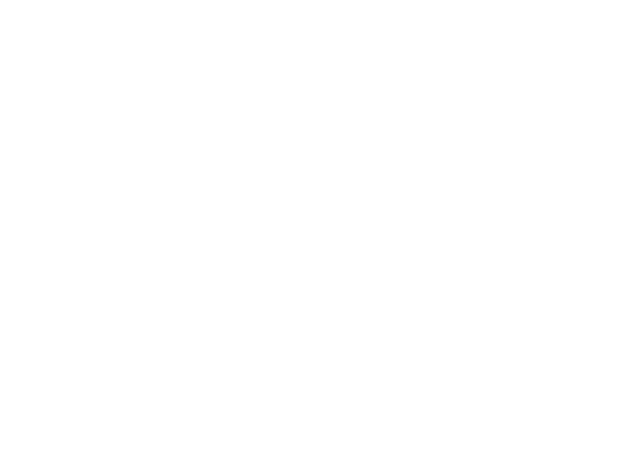
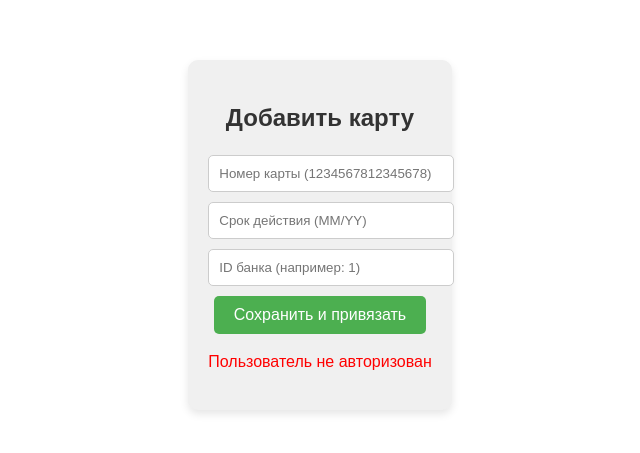
Before and after one commit to WhatKindOfPhrasesDoYouUse/HotelFrontend, a React (Vite) app: page /add-card in a window 1280 px wide. Before the commit this address had no page. Shown: the part 165-618 px from the top of the page, without its empty margins (320-960 px from the left). Built offline with nearby package versions, Linux system fonts and the light colour scheme.

Commit message:
добавил компонент для добавления карты

```diff
--- a/src/App.jsx
+++ b/src/App.jsx
@@ -6,12 +6,15 @@ import Login from "./components/Login.jsx";
 import GuestRegistration from "./components/GuestRegistration.jsx";
 import GuestProfile from "./components/GuestProfile.jsx";
 import EditGuestProfile from "./components/EditGuestProfile.jsx";
+import AddCard from "./components/AddCard.jsx";
 
 function App() {
     return (
         <Router>
             <div className="app-container">
                 <Routes>
+                    <Route path="/add-card" element={<AddCard />} />
+                    <Route path="/bind-card-to-guest" element={<EditGuestProfile />} />
                     <Route path="/edit-guest-profile" element={<EditGuestProfile />} />
                     <Route path="/guest-profile" element={<GuestProfile />} />
                     <Route path="/guest-registration" element={<GuestRegistration />} />
--- /dev/null
+++ b/src/components/AddCard.jsx
@@ -0,0 +1,135 @@
+import { useEffect, useState } from "react";
+import { useNavigate } from "react-router-dom";
+import { jwtDecode } from "jwt-decode";
+import axios from "axios";
+
+const AddCard = () => {
+    const [cardData, setCardData] = useState({
+        cardNumber: "",
+        cardDate: "",
+        bankId: null,
+    });
+    const [clientId, setClientId] = useState(null);
+    const [guestData, setGuestData] = useState(null);
+    const [error, setError] = useState(null);
+    const navigate = useNavigate();
+
+    useEffect(() => {
+        const token = localStorage.getItem("token");
+        if (token) {
+            const decodedToken = jwtDecode(token);
+            setClientId(decodedToken.client_id);
+        } else {
+            setError("Пользователь не авторизован");
+        }
+    }, []);
+
+    const handleChange = (e) => {
+        const { name, value } = e.target;
+        setCardData({ ...cardData, [name]: value });
+    };
+
+    const handleSubmit = async (e) => {
+        e.preventDefault();
+
+        if (!clientId) {
+            setError("ID гостя не найден");
+            return;
+        }
+
+        try {
+            const response = await axios.get(`http://localhost:5221/api/guests/${clientId}`);
+            setGuestData(response.data);
+
+            console.log("Ответ от гостя:", response.data);
+
+            const payload = {
+                ...cardData,
+                bankId: parseInt(cardData.bankId, 10),
+                guestId: parseInt(guestData.id, 10),
+            };
+
+            console.log("Отправляемые данные:", payload);
+
+            const createResponse = await axios.post("http://localhost:5221/api/cards", payload);
+            console.log("Ответ от сервера:", createResponse);
+
+            navigate("/guest-profile");
+        } catch (err) {
+            console.error("Ошибка при добавлении карты:", err);
+            setError(err.response?.data?.message || "Не удалось добавить карту");
+        }
+    };
+
+    return (
+        <div style={styles.container}>
+            <h2>Добавить карту</h2>
+            <form onSubmit={handleSubmit}>
+                <input
+                    type="text"
+                    name="cardNumber"
+                    placeholder="Номер карты (1234567812345678)"
+                    value={cardData.cardNumber}
+                    onChange={handleChange}
+                    required
+                    pattern="\d{16}"
+                    title="Введите 16-значный номер карты"
+                    style={styles.input}
+                />
+                <input
+                    type="text"
+                    name="cardDate"
+                    placeholder="Срок действия (MM/YY)"
+                    value={cardData.cardDate}
+                    onChange={handleChange}
+                    required
+                    pattern="\d{2}/\d{2}"
+                    title="Введите срок действия в формате MM/YY"
+                    style={styles.input}
+                />
+                <input
+                    type="number"
+                    name="bankId"
+                    placeholder="ID банка (например: 1)"
+                    value={cardData.bankId}
+                    onChange={handleChange}
+                    required
+                    min="1"
+                    style={styles.input}
+                />
+                <button type="submit" style={styles.button}>Сохранить и привязать</button>
+            </form>
+            {error && <p style={{ color: "red" }}>{error}</p>}
+        </div>
+    );
+};
+
+const styles = {
+    container: {
+        maxWidth: "400px",
+        margin: "20px auto",
+        padding: "20px",
+        borderRadius: "10px",
+        backgroundColor: "#f0f0f0",
+        boxShadow: "0px 4px 8px rgba(0,0,0,0.1)"
+    },
+    input: {
+        display: "block",
+        width: "100%",
+        padding: "10px",
+        marginBottom: "10px",
+        borderRadius: "5px",
+        border: "1px solid #ccc"
+    },
+    button: {
+        padding: "10px 20px",
+        backgroundColor: "#4CAF50",
+        color: "white",
+        border: "none",
+        borderRadius: "5px",
+        cursor: "pointer",
+        fontSize: "16px"
+    }
+};
+
+export default AddCard;
--- a/src/components/GuestProfile.jsx
+++ b/src/components/GuestProfile.jsx
@@ -9,6 +9,7 @@ const GuestProfile = () => {
     const [guestData, setGuestData] = useState(null);
     const [loading, setLoading] = useState(true);
     const [error, setError] = useState(null);
+
 
     useEffect(() => {
         const getUserDataFromToken = async () => {
@@ -41,9 +42,9 @@ const GuestProfile = () => {
 
     return (
         <div style={styles.profileContainer}>
-            <Navbar />
+            <Navbar/>
 
-            <h2>Профиль  {userData.name}</h2>
+            <h2>Профиль {userData.name}</h2>
             <p><strong>ФИО:</strong> {userData?.name} {userData?.surname} {userData?.patronymic}</p>
             <p><strong>Email:</strong> {userData?.email}</p>
             <p><strong>Телефон:</strong> {userData?.phoneNumber}</p>
@@ -59,6 +60,12 @@ const GuestProfile = () => {
 
             <Link to="/edit-guest-profile">
                 <button style={styles.editButton}>Редактировать профиль</button>
+            </Link>
+
+            <br/>
+
+            <Link to="/add-card">
+                <button style={styles.editButton}>Привязать карту</button>
             </Link>
 
         </div>
```
Also changed, not shown: src/components/AddGuestCard.jsx (added).
